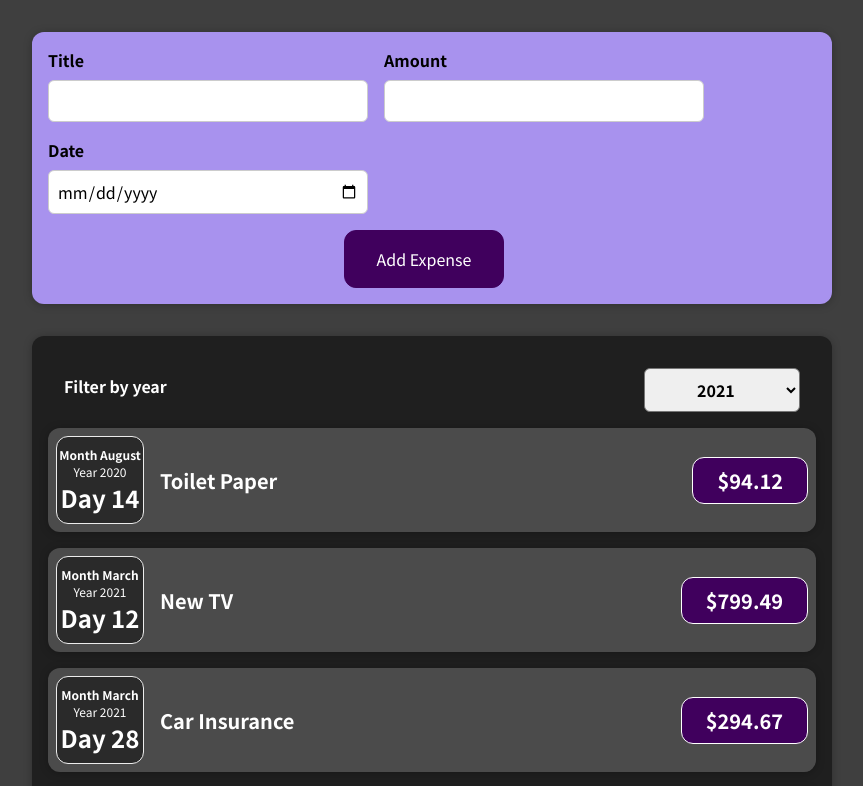
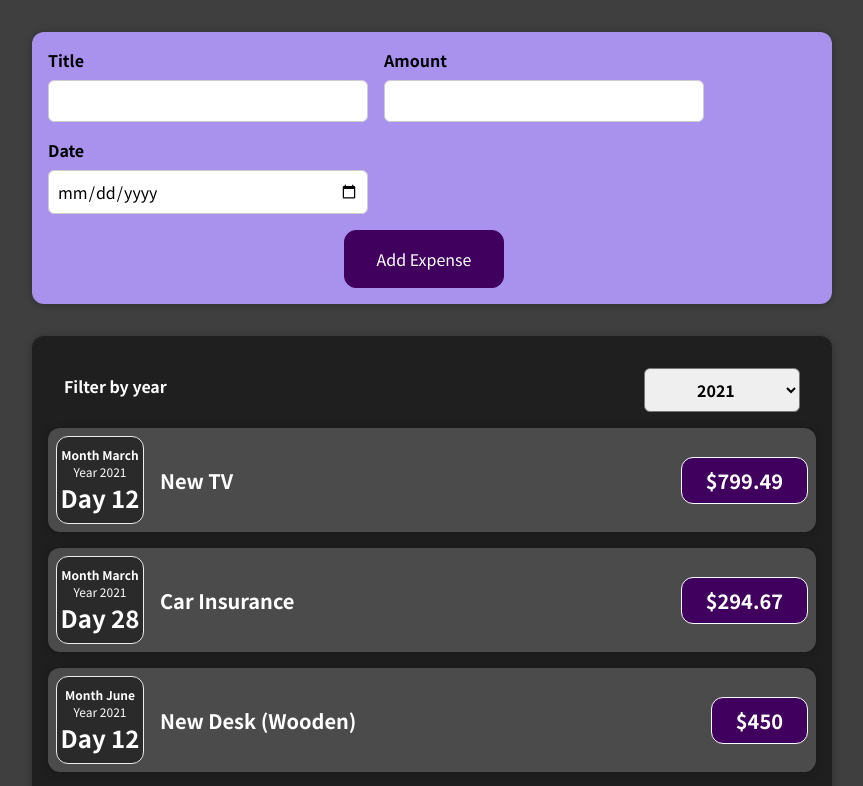
Before and after one commit to Aaront028/expenseapp, a React (Create React App) app: page / in a window 1280 px wide. Shown: the top 786 px of the page, without its empty margins (208-1071 px from the left). Built offline with nearby package versions, Linux system fonts and the light colour scheme.

Commit message:
show filtered expenses

```diff
--- a/src/components/Expenses/Expenses.js
+++ b/src/components/Expenses/Expenses.js
@@ -8,9 +8,13 @@
   const [filterData, setFilterData] = useState('2021')
   function onSaveFilterDataHandler(enteredFilterData) {
     setFilterData(enteredFilterData)
-    console.log('Filta Data:', filterData)
-    console.log(enteredFilterData)
   }
+
+  const filteredExpenses = props.item.filter((expense) => {
+    return expense.date.getFullYear().toString() === filterData
+    // console.log(expense.date.getFullYear())
+  })
+  console.log(filteredExpenses)
 
   return (
     <div>
@@ -19,7 +23,7 @@
           selected={filterData}
           onSaveFilterData={onSaveFilterDataHandler}
         />
-        {props.item.map((expense) => (
+        {filteredExpenses.map((expense) => (
           <ExpenseItem
             key={expense.id}
             title={expense.title}
```
